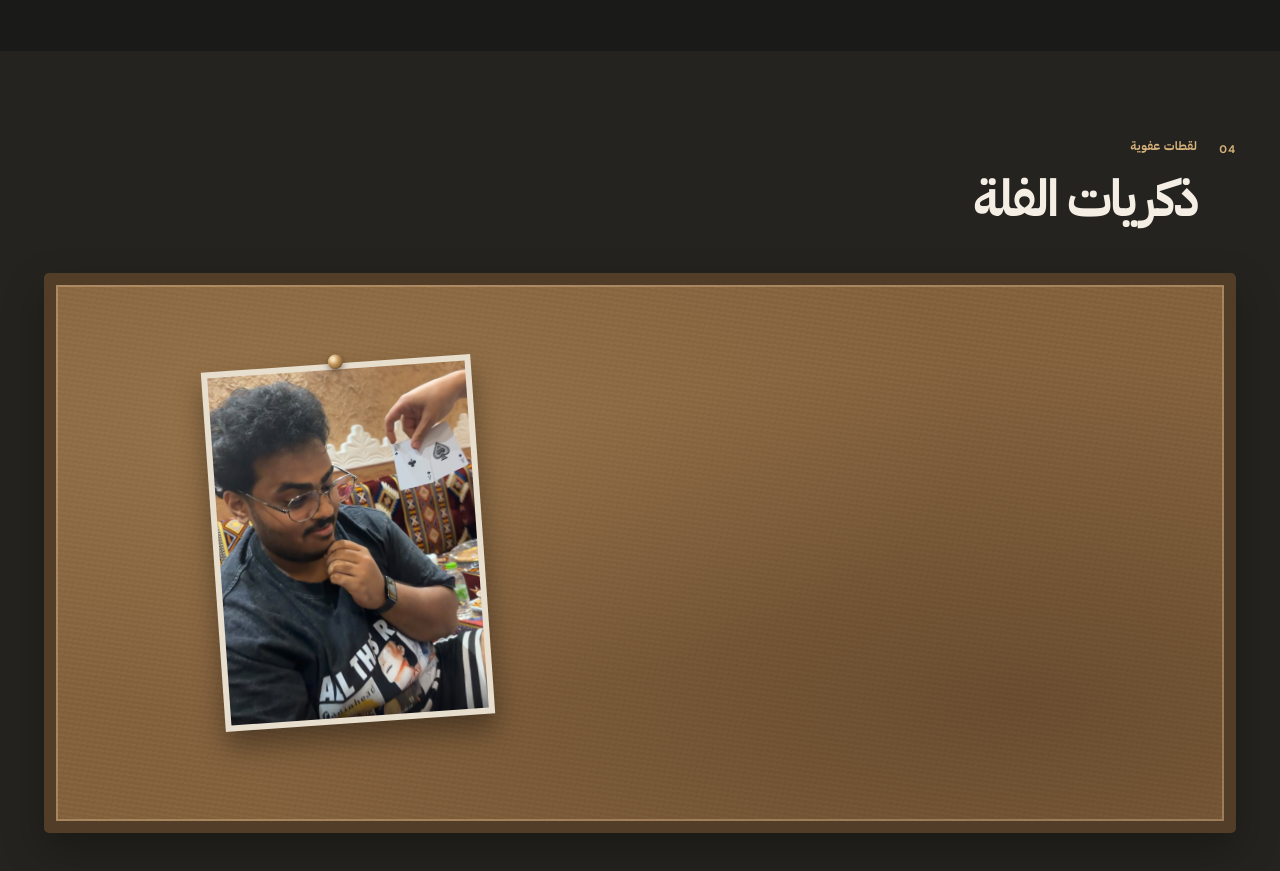
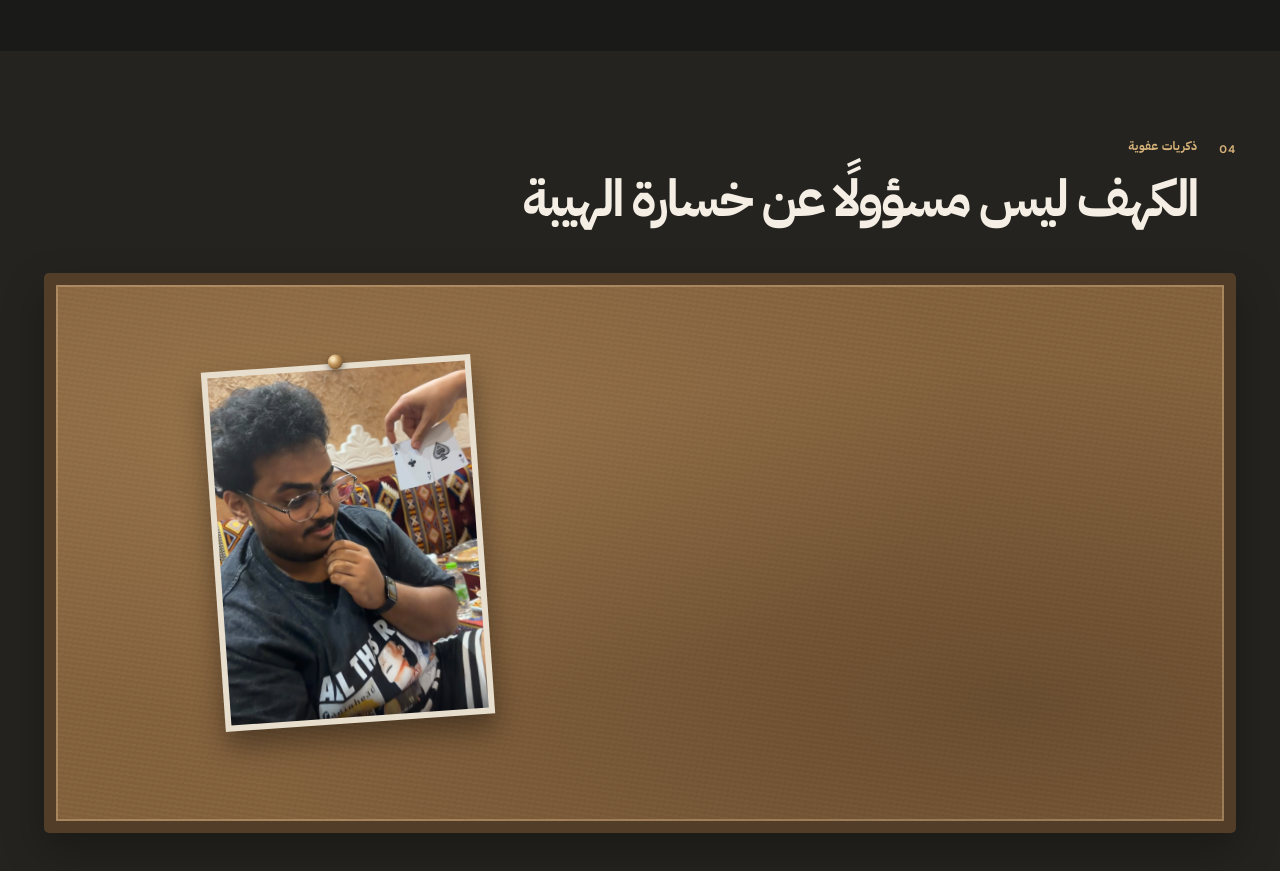
Before and after one commit to AbdullahAlhulays/Thigah-cave, a React (Vite) app: page / in a window 1280 px wide. Shown: the part 2580-3451 px from the top of the page. Built offline with nearby package versions, Linux system fonts and the light colour scheme.

Commit message:
Update memories board heading

```diff
--- a/src/content.js
+++ b/src/content.js
@@ -45,7 +45,7 @@ export const copy = {
     hoursKicker: 'متى نلتقي؟', hoursTitle: 'أوقات الفلة', hoursIntro: 'الجدول الأسبوعي الحالي', standardHours: '٩:٠٠ م – ٢:٠٠ ص', allDay: 'مفتوح 24 ساعة', closed: 'مغلق',
     days: { sunday: 'الأحد', monday: 'الإثنين', tuesday: 'الثلاثاء', wednesday: 'الأربعاء', thursday: 'الخميس', friday: 'الجمعة', saturday: 'السبت' },
     eventsKicker: 'كل خميس', eventsTitle: 'ليالي الخميس', eventsText: 'أجواء طرب مع الطبلة والعود والغناء مع المغني أبو غسة.', eventsTags: ['طبلة', 'غناء', 'عود'], eventVideoLabel: 'فيديو من ليالي الخميس مع صوت العود والغناء', eventSoundAction: 'اضغط لتشغيل الصوت',
-    momentsKicker: 'لقطات عفوية', momentsTitle: 'ذكريات الفلة',
+    momentsKicker: 'ذكريات عفوية', momentsTitle: 'الكهف ليس مسؤولًا عن خسارة الهيبة',
     contactKicker: 'نلقاك قريب', contactTitle: 'تواصل معنا', contactItems: [{ key: 'location', label: 'الموقع والخريطة' }, { key: 'phone', label: 'الهاتف وواتساب' }], mapAction: 'افتح الخريطة', whatsappAction: 'واتساب',
     backHome: 'العودة للرئيسية', legalLabel: 'معلومات الموقع', footerTagline: 'مش هتقدر تغمض عينيك', footerExplore: 'اكتشف', footerInformation: 'معلومات', rights: 'جميع الحقوق محفوظة.', footerClosing: 'نلتقي قريبًا.',
     legal: {
```
